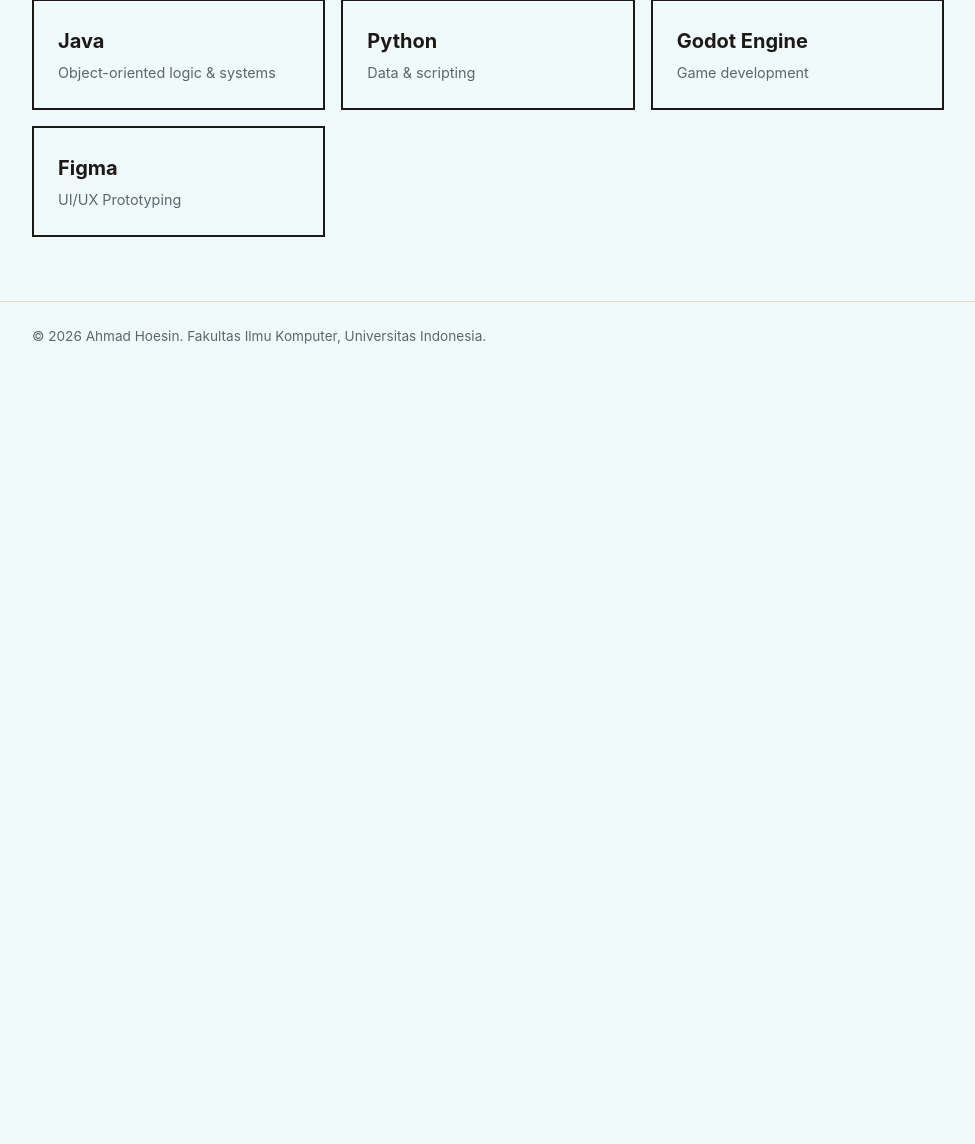
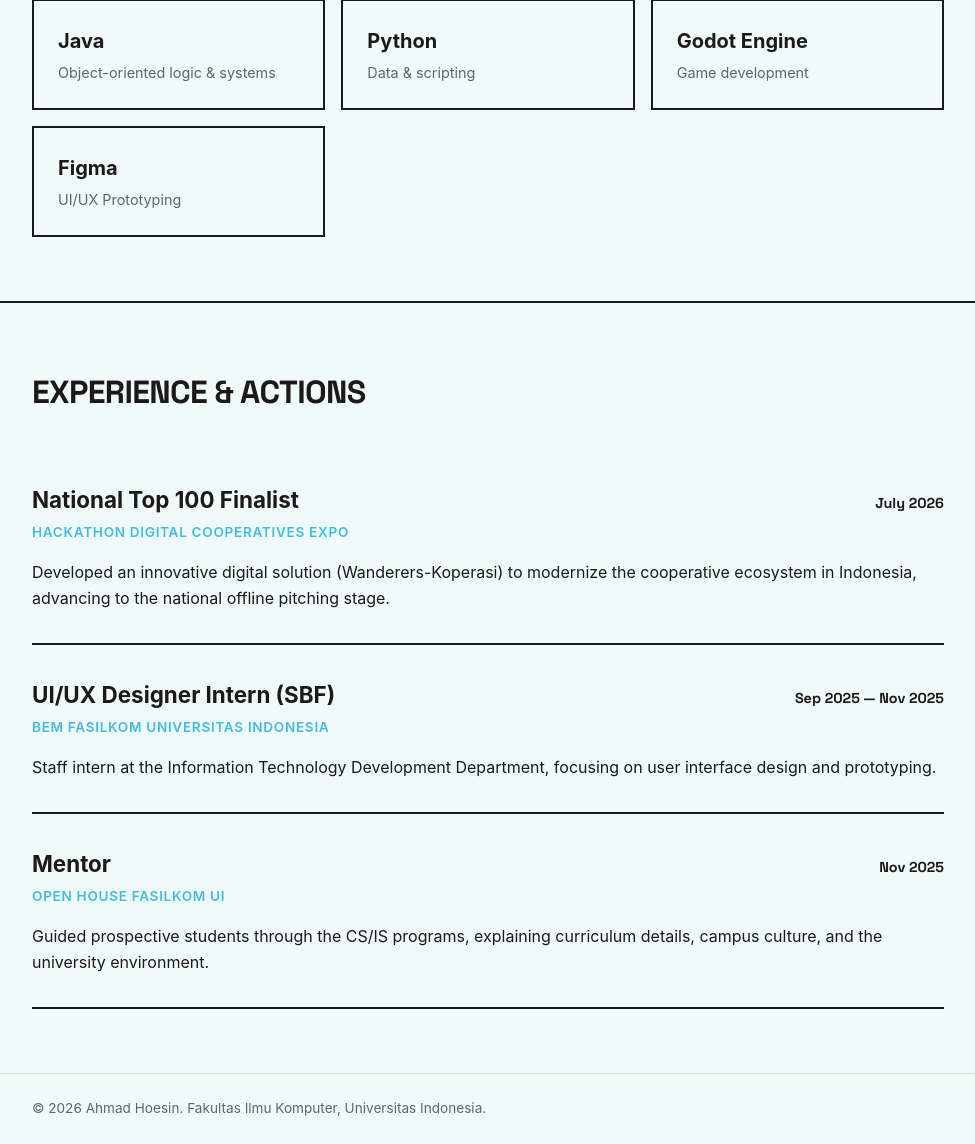
Before and after one commit to zuromu/PlatformBasedDevelopment, a Django app: page / in a window 1280 px wide. Shown: the part 752-1896 px from the top of the page, without its empty margins (152-1127 px from the left). Before the commit the page ends 1096 px from the top, so only its background shows below. Run offline with Django 5.2, Linux system fonts and the light colour scheme.

Commit message:
feat: add experience section

```diff
--- a/static/css/style.css
+++ b/static/css/style.css
@@ -239,3 +239,75 @@ h1, .brand {
     .arsenal-card:hover p {
         color: var(--paper);
     }
+
+
+.experience-section {
+    padding: 4rem 0;
+    border-top: 2px solid var(--ink);
+}
+
+.experience-section h2 {
+    font-family: "Space Grotesk", -apple-system, sans-serif;
+    font-size: 2rem;
+    margin-bottom: 2rem;
+    text-transform: uppercase;
+    letter-spacing: -0.02em;
+}
+
+.experience-list {
+    display: flex;
+    flex-direction: column;
+}
+
+.exp-row {
+    padding: 2rem 0;
+    border-bottom: 2px solid var(--ink);
+    transition: padding-left 0.2s ease, background-color 0.2s ease;
+}
+
+.exp-row:hover {
+    background-color: var(--ink);
+    color: var(--paper);
+    padding-left: 1.5rem;
+    padding-right: 1.5rem;
+}
+
+.exp-header {
+    display: flex;
+    justify-content: space-between;
+    align-items: baseline;
+    margin-bottom: 0.25rem;
+}
+
+.exp-header h3 {
+    font-size: 1.4rem;
+}
+
+.exp-date {
+    font-family: "Space Grotesk", monospace;
+    font-size: 0.9rem;
+    font-weight: 700;
+}
+
+.exp-sub {
+    color: var(--accent-dark);
+    font-weight: 600;
+    margin-bottom: 1rem;
+    text-transform: uppercase;
+    font-size: 0.85rem;
+    letter-spacing: 0.05em;
+}
+
+.exp-row:hover .exp-sub {
+    color: var(--accent);
+}
+
+@media (max-width: 600px) {
+    .exp-header {
+        flex-direction: column;
+    }
+    .exp-date {
+        margin-top: 0.25rem;
+        margin-bottom: 0.5rem;
+    }
+}
--- a/templates/index.html
+++ b/templates/index.html
@@ -75,6 +75,41 @@
             </div>
         </section>
 
+
+        <section class="experience-section" id="experience">
+            <div class="container">
+                <h2>Experience & Actions</h2>
+                <div class="experience-list">
+                    <article class="exp-row">
+                        <div class="exp-header">
+                            <h3>National Top 100 Finalist</h3>
+                            <span class="exp-date">July 2026</span>
+                        </div>
+                        <p class="exp-sub">Hackathon Digital Cooperatives Expo</p>
+                        <p>Developed an innovative digital solution (Wanderers-Koperasi) to modernize the cooperative ecosystem in Indonesia, advancing to the national offline pitching stage.</p>
+                    </article>
+
+                    <article class="exp-row">
+                        <div class="exp-header">
+                            <h3>UI/UX Designer Intern (SBF)</h3>
+                            <span class="exp-date">Sep 2025 &mdash; Nov 2025</span>
+                        </div>
+                        <p class="exp-sub">BEM Fasilkom Universitas Indonesia</p>
+                        <p>Staff intern at the Information Technology Development Department, focusing on user interface design and prototyping.</p>
+                    </article>
+
+                    <article class="exp-row">
+                        <div class="exp-header">
+                            <h3>Mentor</h3>
+                            <span class="exp-date">Nov 2025</span>
+                        </div>
+                        <p class="exp-sub">Open House Fasilkom UI</p>
+                        <p>Guided prospective students through the CS/IS programs, explaining curriculum details, campus culture, and the university environment.</p>
+                    </article>
+                </div>
+            </div>
+        </section>
+
     </main>
 
 
```
